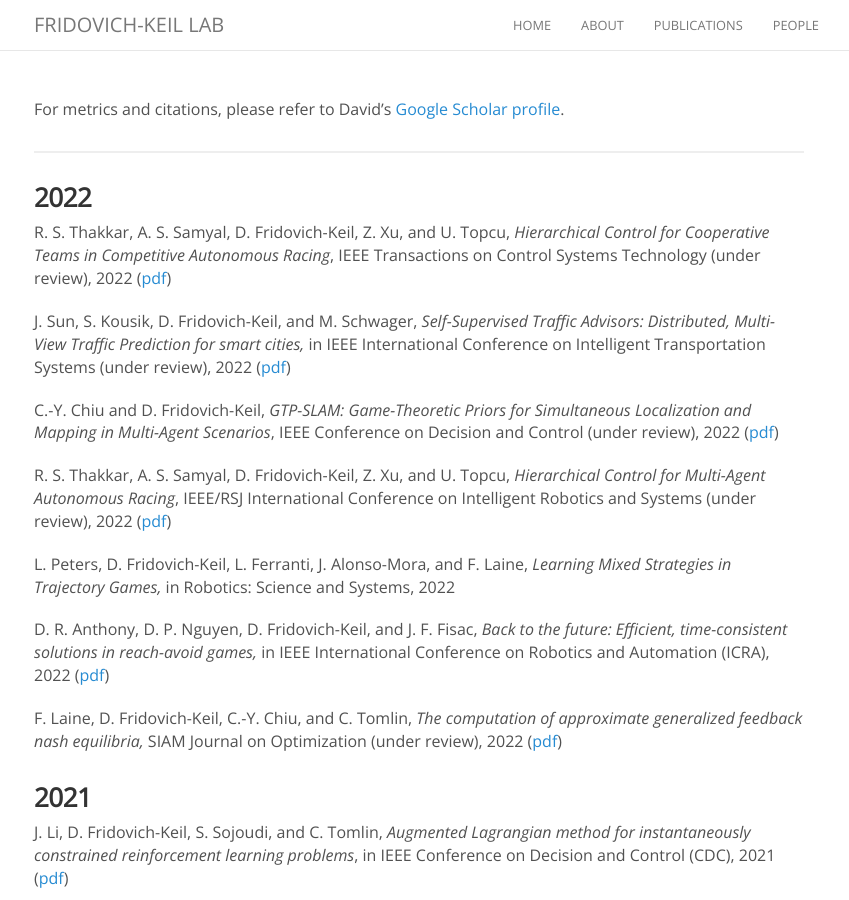
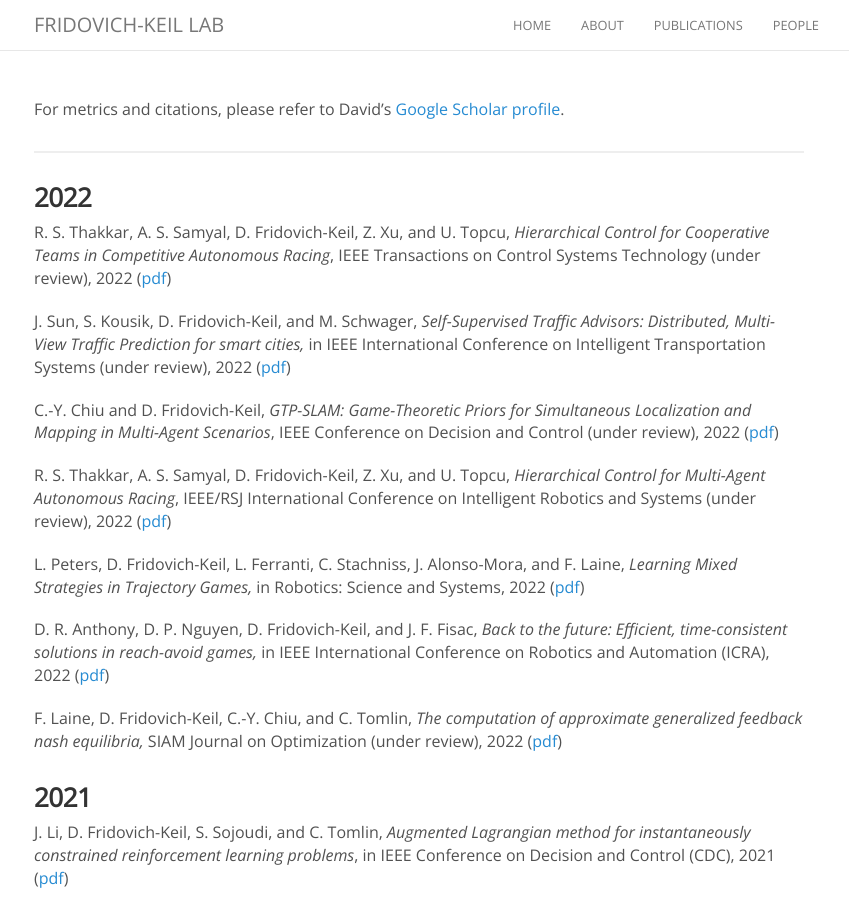
Before and after one commit to KordingLab/KordingLab.github.io, a Jekyll site: the page built from publications.md, in a window 1280 px wide and 900 px high. Shown: the whole window, without its empty margins (221-1070 px from the left). Built offline with Jekyll 4.4.1, drawn with Linux system fonts in a browser that asks for light colours; nearby versions of some CDN libraries; comment, search, counter and statistics services are not loaded.

Commit message:
update to rss pub

```diff
--- a/_data/news.yml
+++ b/_data/news.yml
@@ -8,7 +8,7 @@
 
 - date: 2022-04-12
   details: >-
-    D. Fridovich-Keil's paper "Learning Mixed Strategies in Trajectory Games" was accepted to RSS 2022.
+    D. Fridovich-Keil's paper <a href="https://arxiv.org/abs/2205.00291">Learning Mixed Strategies in Trajectory Games"</a> was accepted to RSS 2022.
 
 - date: 2022-03-01
   details: >-
--- a/publications.md
+++ b/publications.md
@@ -17,7 +17,7 @@ C.-Y. Chiu and D. Fridovich-Keil, _GTP-SLAM: Game-Theoretic Priors for Simultane
 
 R. S. Thakkar, A. S. Samyal, D. Fridovich-Keil, Z. Xu, and U. Topcu, _Hierarchical Control for Multi-Agent Autonomous Racing_, IEEE/RSJ International Conference on Intelligent Robotics and Systems (under review), 2022 ([pdf](https://arxiv.org/pdf/2202.12861))
 
-L. Peters, D. Fridovich-Keil, L. Ferranti, J. Alonso-Mora, and F. Laine, _Learning Mixed Strategies in Trajectory Games,_ in Robotics: Science and Systems, 2022
+L. Peters, D. Fridovich-Keil, L. Ferranti, C. Stachniss, J. Alonso-Mora, and F. Laine, _Learning Mixed Strategies in Trajectory Games,_ in Robotics: Science and Systems, 2022 ([pdf](https://arxiv.org/abs/2205.00291))
 
 D. R. Anthony, D. P. Nguyen, D. Fridovich-Keil, and J. F. Fisac, _Back to the future: Efficient, time-consistent solutions in reach-avoid games,_ in IEEE International Conference on Robotics and Automation (ICRA), 2022 ([pdf](http://arxiv.org/abs/2109.07673))
 
```
Also changed, not shown: 1 other file.
